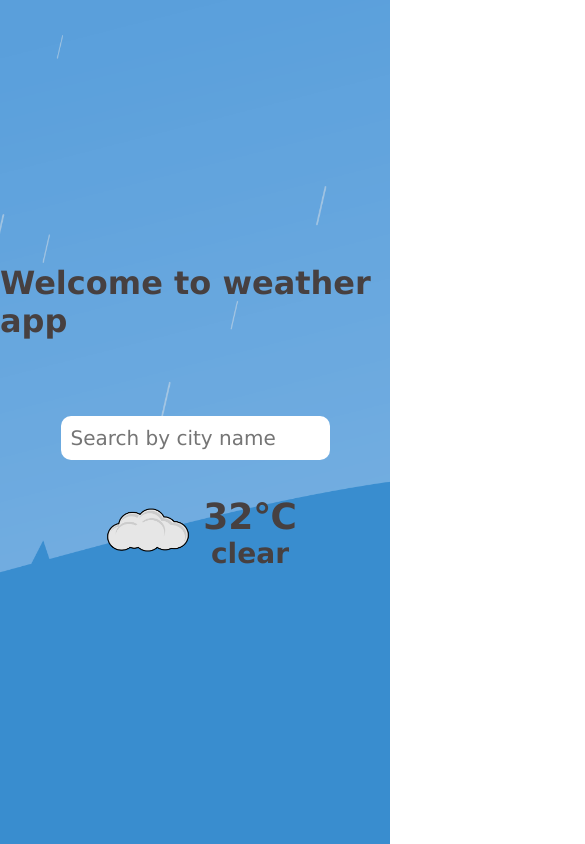
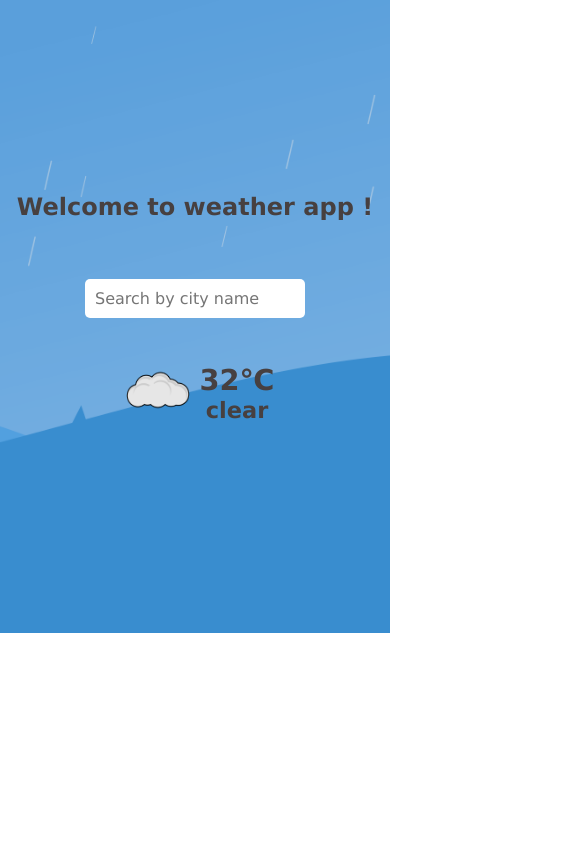
Before and after one commit to asadraiyan/Weather-app, a plain HTML site: page index.html in a window 390 px wide. Shown: the top 844 px of the page, 585 px wide, since content can reach past the window. Drawn offline with Linux system fonts and the light colour scheme.

Commit message:
made responsive

```diff
--- a/index.html
+++ b/index.html
@@ -9,7 +9,7 @@
   </head>
   <body>
     <main>
-      <h1>Welcome to weather app</h1>
+      <h1>Welcome to weather app !</h1>
       <div class="row">
         <form action="">
           <input type="search" id="search" placeholder="Search by city name" autocomplete="off" />
@@ -19,7 +19,7 @@
         <div>
           <img src="/cloud.png" alt="" srcset="" />
         </div>
-        <div>
+        <div class="tempInfo">
           <h2>32℃</h2>
           <h3>clear</h3>
         </div>
--- a/index.js
+++ b/index.js
@@ -11,7 +11,6 @@ const getWeather = async (city) => {
 };
 
 const showWeather = (data) => {
-  console.log("data =", data)
   if (data.cod == "404") {
     weather.innerHTML = `<h2> City Not Found <h2>`;
     return;
@@ -28,8 +27,6 @@ const showWeather = (data) => {
 };
 
 form.addEventListener("submit", function (event) {
-  console.log("event =", event)
-  console.log("search =", search)
   getWeather(search.value);
   event.preventDefault();
 });
--- a/style.css
+++ b/style.css
@@ -1,10 +1,11 @@
-*{
+* {
   margin: 0;
   padding: 0;
   box-sizing: border-box;
   font-family: Verdana, Geneva, Tahoma, sans-serif;
 }
-main{
+
+main {
   width: 100%;
   height: 100vh;
   background: url(/bg.png);
@@ -15,9 +16,9 @@ justify-content: center;
   align-items: center;
   flex-direction: column;
 }
-.row{
+
+.row {
   display: flex;
-  width: 1000px;
   height: 75px;
   text-align: center;
   margin: 10px;
@@ -25,21 +26,47 @@ flex-direction: column;
   justify-content: center;
   font-size: 24px;
   color: rgb(71, 64, 64);
+
 }
-#search{
+
+#search {
   margin: 3px;
   padding: 10px;
   font-size: 20px;
-    border-radius: 10px;
+  border-radius: 5px;
   border: none;
   outline: none;
 }
-img{
+
+img {
   height: 150px;
   width: 110px;
 }
-h1{
-  margin-bottom: 50px;
+
+h1 {
+  margin-bottom: 30px;
   color: rgb(71, 64, 64);
+}
 
+@media only screen and (max-width: 600px) {
+  h1 {
+    font-size: 1.5rem;
   }
+
+  main {
+    height: 75vh;
+  }
+
+  #search {
+    font-size: 1rem;
+  }
+
+  img {
+    height: 124px;
+    width: 84px;
+  }
+
+  .tempInfo {
+    font-size: 1.2rem;
+  }
+}
```
Lines whose indentation alone changed are shown as unchanged.
